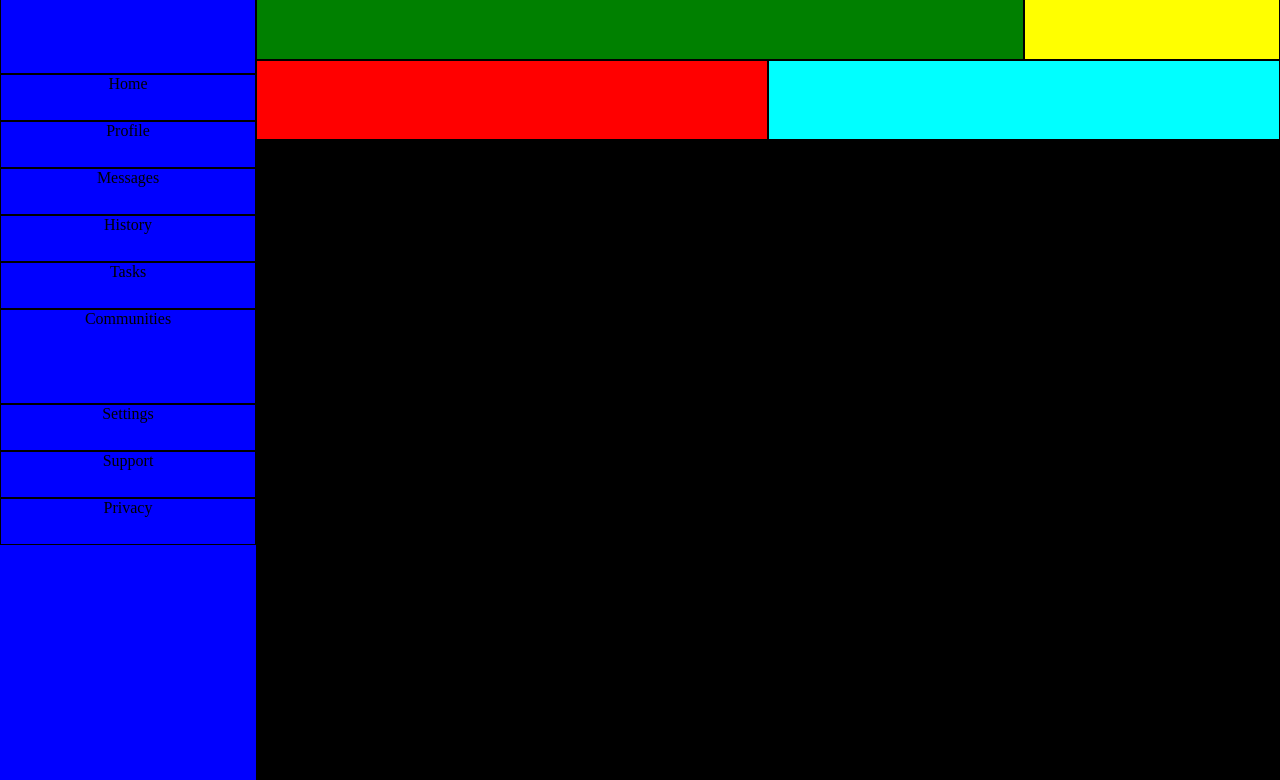
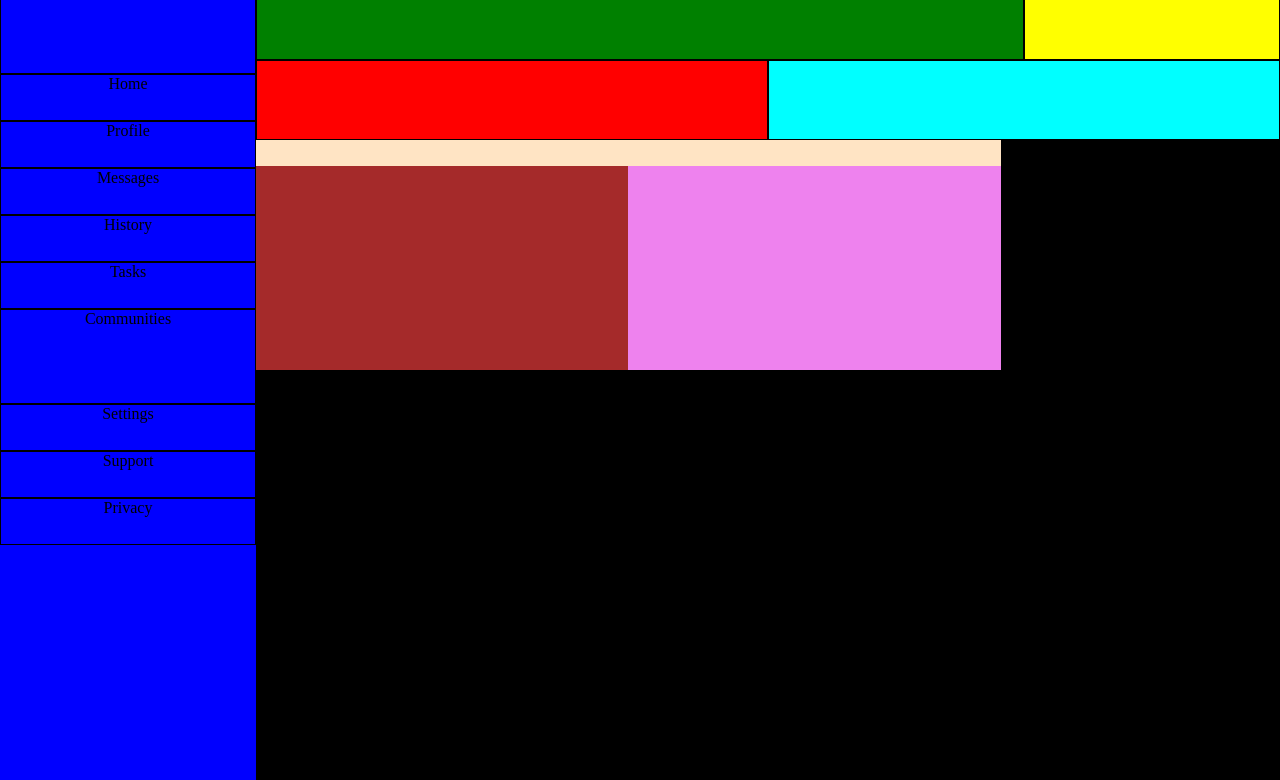
Before and after one commit to dekaratas/Admin-Dashboard, a plain HTML site: page index.html in a window 1280 px wide. Shown: the part 20-800 px from the top of the page. Drawn offline with Linux system fonts and the light colour scheme.

Commit message:
Add more divs more main content

```diff
--- a/index.html
+++ b/index.html
@@ -30,7 +30,11 @@
           <div class="welcome"></div>
           <div class="options"></div>
         </div>
-        <div class="main-content"></div>
+        <div class="main-content">
+          <div class="headline-projects"></div>
+          <div class="super-cool"></div>
+          <div class="less-cool"></div>
+        </div>
       </div>
     </body>
 </html>
```
